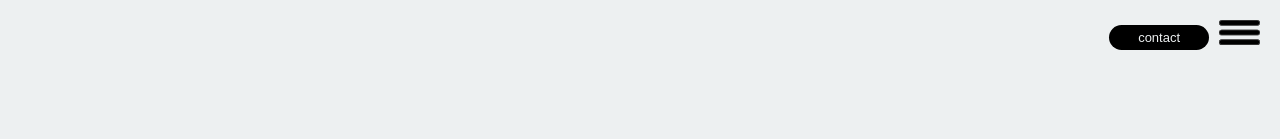
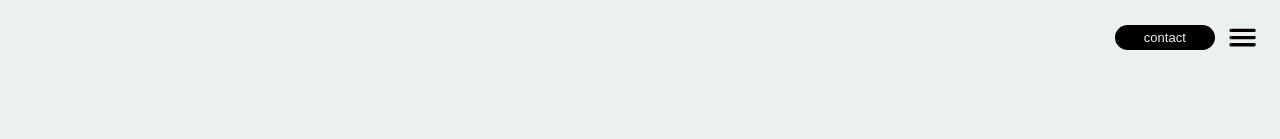
Before and after one commit to Frenzy265/portfolio, a React (Create React App) app: page / in a window 1280 px wide. Shown: the top 139 px of the page. Built offline with nearby package versions, Linux system fonts and the light colour scheme.

Commit message:
💄 Use react-icon for burger menu

```diff
--- a/src/components/Header.js
+++ b/src/components/Header.js
@@ -1,7 +1,7 @@
 import styled from "styled-components/macro";
 import NavList from "./NavList";
-import BurgerMenue from "../assets/burger-menue.svg";
 import { useState } from "react";
+import * as IoIcon from "react-icons/io5";
 
 const Head = styled.header`
   width: 100%;
@@ -19,8 +19,9 @@ const Navbar = styled.div`
   display: flex;
   justify-content: center;
 
-  img {
-    height: 25px;
+  svg {
+    align-self: start;
+    font-size: 2.2rem;
     cursor: pointer;
   }
 `;
@@ -37,7 +38,11 @@ export const Header = () => {
       <Head>
         <Navbar>
           <NavList open={open} toggle={toggle} />
-          <img src={BurgerMenue} alt="Burger Menue" onClick={toggle} />
+          {open ? (
+            <IoIcon.IoClose onClick={toggle} />
+          ) : (
+            <IoIcon.IoMenu onClick={toggle} />
+          )}
         </Navbar>
       </Head>
     </>
```
